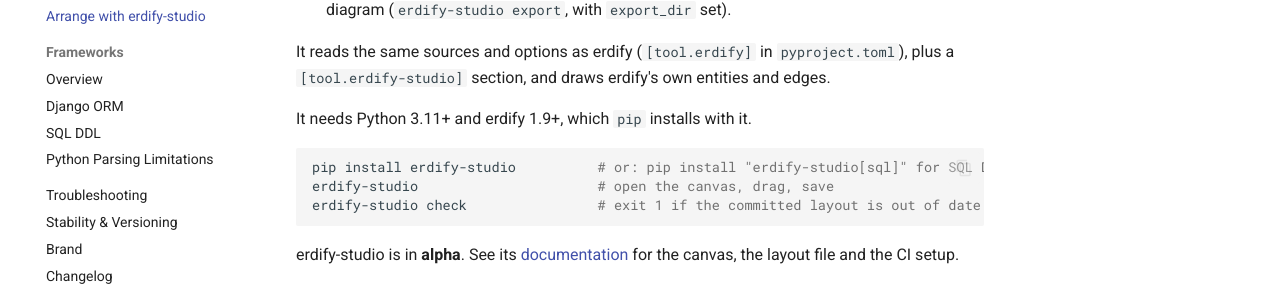
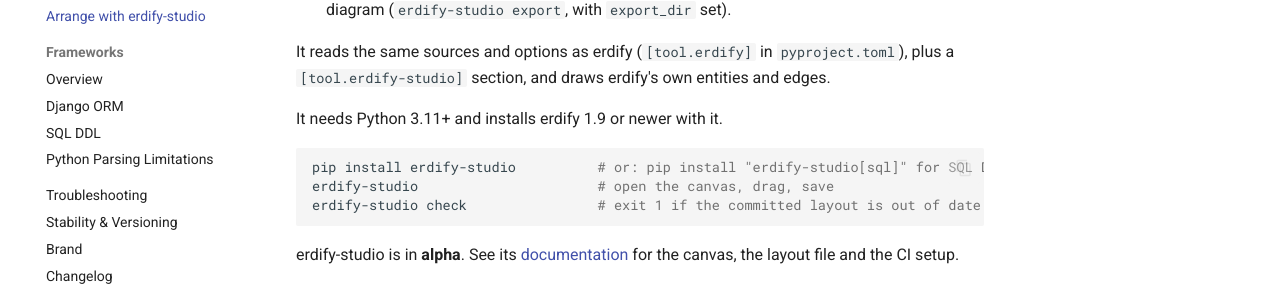
Before and after one commit to devsuit-berlin/erdify, an MkDocs documentation site: the page built from docs/usage/studio.md, in a window 1280 px wide. Shown: the part 435-736 px from the top of the page. Built offline with MkDocs 1.6.1 and Material for MkDocs 9.7.7, drawn with Linux system fonts in a browser that asks for light colours; plug-ins that fetch from the network failed and are left out; comment, search, counter and statistics services are not loaded.

Commit message:
docs: clearer requirement line on the studio page (#390)

````diff
--- a/docs/usage/studio.md
+++ b/docs/usage/studio.md
@@ -15,7 +15,7 @@ separate package built on erdify:
 It reads the same sources and options as erdify (`[tool.erdify]` in `pyproject.toml`),
 plus a `[tool.erdify-studio]` section, and draws erdify's own entities and edges.
 
-It needs Python 3.11+ and erdify 1.9+, which `pip` installs with it.
+It needs Python 3.11+ and installs erdify 1.9 or newer with it.
 
 ```bash
 pip install erdify-studio          # or: pip install "erdify-studio[sql]" for SQL DDL
````
